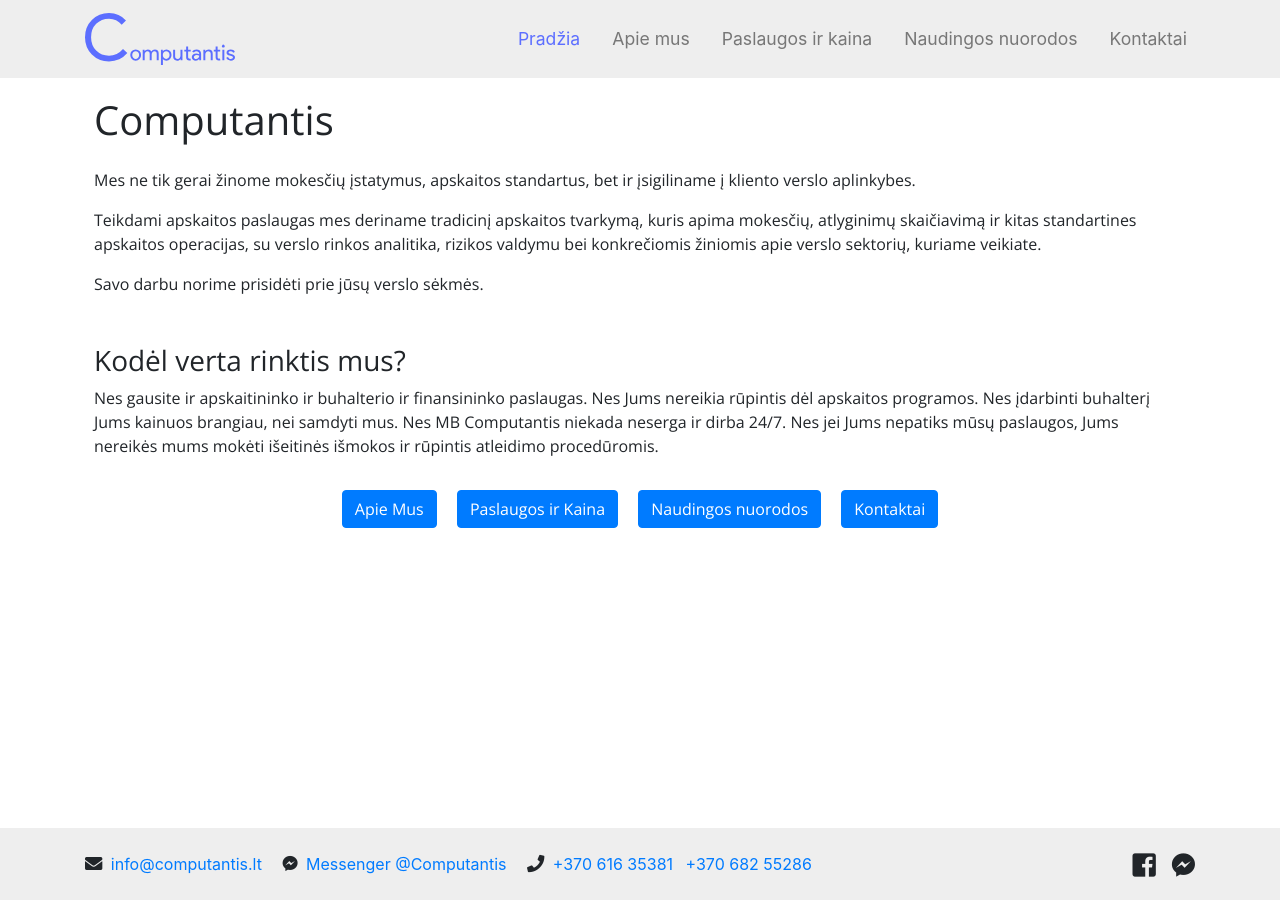
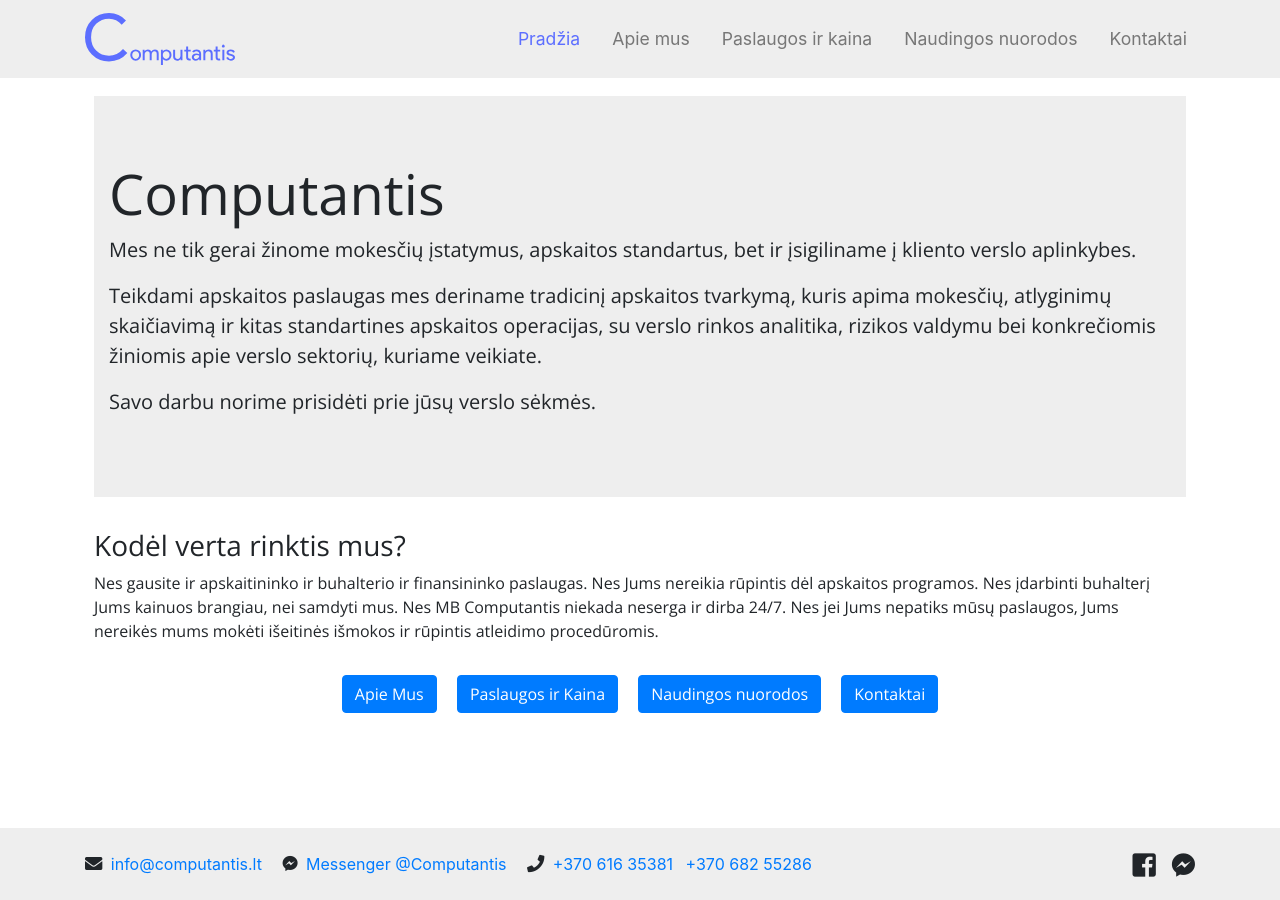
Before and after one commit to MantasJan/Computantis, a Jekyll site: the page built from index.html, in a window 1280 px wide. Built offline with Jekyll 4.4.1, drawn with Linux system fonts in a browser that asks for light colours; nearby versions of some CDN libraries.

Commit message:
Jumbotron

```diff
--- a/css/master.css
+++ b/css/master.css
@@ -53,10 +53,12 @@
   float: right;
   transform-origin: top center;
 }
+
 .photo {
   float: right;
   transform-origin: top center;
 }
+
 .ocean {
   transform: scale(0.5);
   float: none;
@@ -65,3 +67,15 @@
 .nav-link {
   font-size: 1.1rem !important;
 }
+
+.jumbotron {
+  background-color: #EEEEEE !important;
+}
+
+@media screen and (min-width: 768px) {
+  .display-md-4 {
+    font-size: 3.5rem;
+    font-weight: 300;
+    line-height: 1.2;
+  }
+}
--- a/index.html
+++ b/index.html
@@ -4,16 +4,20 @@
 layout: default
 ---
 <!-- <img src="/ocean.jpg" alt="ocean" class="ocean"> -->
-<h1 class="mt-5">Computantis</h1>
-<div class="text mt-4">
-  <p> Mes ne tik gerai žinome mokesčių įstatymus, apskaitos standartus, bet ir įsigiliname į kliento verslo aplinkybes. </p>
-  <p> Teikdami apskaitos paslaugas mes deriname tradicinį apskaitos tvarkymą, kuris apima mokesčių, atlyginimų skaičiavimą ir kitas standartines apskaitos operacijas, su verslo rinkos analitika, rizikos valdymu bei konkrečiomis žiniomis apie verslo
-    sektorių, kuriame veikiate. </p>
-  <p> Savo darbu norime prisidėti prie jūsų verslo sėkmės. </p>
+<div class="jumbotron jumbotron-fluid text mt-5">
+  <div class="container">
+    <h1 class="display-md-4">Computantis</h1>
+    <p class="lead"> Mes ne tik gerai žinome mokesčių įstatymus, apskaitos standartus, bet ir įsigiliname į kliento verslo aplinkybes. </p>
+    <p class="lead"> Teikdami apskaitos paslaugas mes deriname tradicinį apskaitos tvarkymą, kuris apima mokesčių, atlyginimų skaičiavimą ir kitas standartines apskaitos operacijas, su verslo rinkos analitika, rizikos valdymu bei konkrečiomis
+      žiniomis apie verslo
+      sektorių, kuriame veikiate. </p>
+    <p class="lead"> Savo darbu norime prisidėti prie jūsų verslo sėkmės. </p>
+  </div>
 </div>
-<div class="text mt-5">
+<div class="text mt-3">
   <h3>Kodėl verta rinktis mus?</h3>
-  <p>Nes gausite ir apskaitininko ir buhalterio ir finansininko paslaugas. Nes Jums nereikia rūpintis dėl apskaitos programos. Nes įdarbinti buhalterį Jums kainuos brangiau, nei samdyti mus. Nes MB Computantis niekada neserga ir dirba 24/7. Nes jei Jums nepatiks mūsų paslaugos, Jums nereikės mums mokėti išeitinės išmokos ir rūpintis atleidimo procedūromis.</p>
+  <p>Nes gausite ir apskaitininko ir buhalterio ir finansininko paslaugas. Nes Jums nereikia rūpintis dėl apskaitos programos. Nes įdarbinti buhalterį Jums kainuos brangiau, nei samdyti mus. Nes MB Computantis niekada neserga ir dirba 24/7. Nes jei
+    Jums nepatiks mūsų paslaugos, Jums nereikės mums mokėti išeitinės išmokos ir rūpintis atleidimo procedūromis.</p>
 </div>
 <div class="text-center">
   <a class="btn btn-primary mt-3 col-12 col-sm-auto" href="/apiemus" role="button">Apie Mus</a>
```
